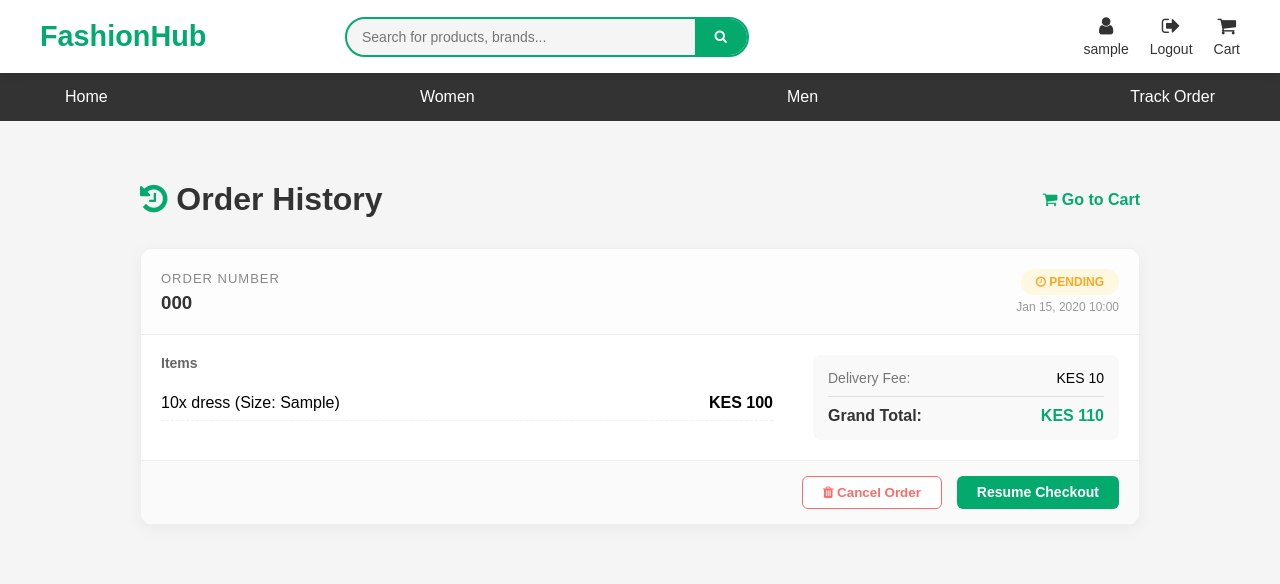
After one commit to samuelkanyingi/FashionCommerce, a Django app: page /order-history/ in a window 1280 px wide. The commit adds this page. Shown: the top 584 px of the page. Run offline with Django 5.2, Linux system fonts and the light colour scheme; a user stored in the database is signed in; data comes from the database, SQL or seed files in the repository; tables that the repository leaves empty hold one stand-in row (values such as "Sample post"); some libraries are stand-ins or nearby versions.

Commit message:
Add order history

```diff
--- a/shop/urls.py
+++ b/shop/urls.py
@@ -64,6 +64,8 @@ urlpatterns = [
     path("test-payment/<int:order_id>/", views.test_payment, name="test_payment"),
     path("update-shipping/", views.update_shipping, name="update_shipping"),
     path("my-receipts/", views.my_receipts, name="my_receipts"),
+    path("order-history/", views.order_history, name="order_history"),
+    path("delete-pending-order/<int:order_id>/", views.delete_pending_order, name="delete_pending_order"),
     path("reports/", views.reports, name="reports"),
     path("reports/generate/", views.generate_all_reports, name="generate_all_reports"),
     path("reports/<int:report_id>/", views.report_detail, name="report_detail"),
--- a/shop/views.py
+++ b/shop/views.py
@@ -1347,6 +1347,23 @@ def report_detail(request, report_id):
     return render(request, "shop/report_detail.html", {"report": report, "cart": cart})
 
 
+@login_required
+def order_history(request):
+    """View all pending and paid orders for the logged-in user"""
+    orders = Order.objects.filter(buyer=request.user).order_by("-created_at")
+    cart = request.session.get("cart", [])
+    return render(request, "shop/order_history.html", {"orders": orders, "cart": cart})
+
+
+@login_required
+@require_POST
+def delete_pending_order(request, order_id):
+    """Allow user to delete/cancel a pending order from their history"""
+    order = get_object_or_404(Order, id=order_id, buyer=request.user, status="PENDING")
+    order.delete()
+    return redirect("order_history")
+
+
 def track_order(request):
     """Track order by tracking number or email"""
     cart = request.session.get("cart", [])
--- a/templates/shop/cart.html
+++ b/templates/shop/cart.html
@@ -394,6 +394,10 @@
         </div>
         <div class="header-right">
             <div class="header-actions">
+                <a href="{% url 'order_history' %}" class="header-action">
+                    <i class="fa fa-history"></i>
+                    <span>History</span>
+                </a>
                 {% if user.is_authenticated %}
                 <a href="#" class="header-action">
                     <i class="fa fa-user"></i>
--- a/templates/shop/components/header.html
+++ b/templates/shop/components/header.html
@@ -6,6 +6,9 @@
       <a href="{% url 'men' %}" style="color: #333; text-decoration: none;">Men</a>
       <!-- <a href="{% url 'cart' %}" style="color: #333; text-decoration: none;">Cart ({{ cart|length }})</a> -->
       <a href="{% url 'reports' %}" style="color: #333; text-decoration: none;">Reports</a>
+      <a href="{% url 'order_history' %}" style="color: #333; text-decoration: none; display: flex; align-items: center; gap: 5px;">
+          <i class="fa fa-history"></i> Order History
+      </a>
     </div>
     <div>
       {% if user.is_authenticated %}
--- /dev/null
+++ b/templates/shop/order_history.html
@@ -0,0 +1,105 @@
+{% extends "shop/base.html" %}
+{% load static %}
+
+{% block title %}Order History - FashionHub{% endblock %}
+
+{% block content %}
+<div class="history-container" style="max-width: 1000px; margin: 40px auto; padding: 0 20px;">
+    <div style="display: flex; justify-content: space-between; align-items: center; margin-bottom: 30px;">
+        <h1 style="color: #333; margin: 0;"><i class="fa fa-history" style="color: #04AA6D;"></i> Order History</h1>
+        <a href="{% url 'cart' %}" style="color: #04AA6D; text-decoration: none; font-weight: 600;">
+            <i class="fa fa-shopping-cart"></i> Go to Cart
+        </a>
+    </div>
+
+    {% if orders %}
+    <div class="orders-list">
+        {% for order in orders %}
+        <div class="order-card" style="background: white; border-radius: 12px; box-shadow: 0 4px 15px rgba(0,0,0,0.05); margin-bottom: 25px; overflow: hidden; border: 1px solid #eee;">
+            <div class="order-header" style="background: #fdfdfd; padding: 20px; border-bottom: 1px solid #eee; display: flex; justify-content: space-between; align-items: center;">
+                <div>
+                    <span style="color: #888; font-size: 13px; text-transform: uppercase; letter-spacing: 1px;">Order Number</span>
+                    <h3 style="margin: 5px 0 0; color: #333;">{{ order.tracking_number }}</h3>
+                </div>
+                <div style="text-align: right;">
+                    <div class="status-badge" style="
+                        padding: 6px 15px;
+                        border-radius: 20px;
+                        font-weight: 600;
+                        font-size: 12px;
+                        display: inline-block;
+                        {% if order.status == 'PAID' %}
+                        background: #e6f7ef; color: #04AA6D;
+                        {% else %}
+                        background: #fff8e1; color: #f9a825;
+                        {% endif %}
+                    ">
+                        <i class="fa {% if order.status == 'PAID' %}fa-check-circle{% else %}fa-clock-o{% endif %}"></i>
+                        {{ order.status }}
+                    </div>
+                    <div style="color: #999; font-size: 12px; margin-top: 5px;">{{ order.created_at|date:"M d, Y H:i" }}</div>
+                </div>
+            </div>
+
+            <div class="order-body" style="padding: 20px;">
+                <div style="display: grid; grid-template-columns: 2fr 1fr; gap: 40px;">
+                    <div>
+                        <h4 style="margin: 0 0 15px; color: #666; font-size: 14px;">Items</h4>
+                        <div class="order-items">
+                            {% for item in order.items.all %}
+                            <div style="display: flex; justify-content: space-between; padding: 8px 0; border-bottom: 1px dashed #f0f0f0;">
+                                <span>{{ item.quantity }}x {{ item.product.name }} {% if item.size %}(Size: {{ item.size }}){% endif %}</span>
+                                <span style="font-weight: 600;">KES {{ item.get_total }}</span>
+                            </div>
+                            {% empty %}
+                            <p style="color: #999; font-style: italic;">No items in this order.</p>
+                            {% endfor %}
+                        </div>
+                    </div>
+                    <div style="background: #f9f9f9; padding: 15px; border-radius: 8px;">
+                        <div style="display: flex; justify-content: space-between; margin-bottom: 8px; font-size: 14px;">
+                            <span style="color: #777;">Delivery Fee:</span>
+                            <span>KES {{ order.delivery_fee|default:0 }}</span>
+                        </div>
+                        <div style="display: flex; justify-content: space-between; font-weight: 700; color: #333; font-size: 16px; margin-top: 10px; padding-top: 10px; border-top: 1px solid #ddd;">
+                            <span>Grand Total:</span>
+                            <span style="color: #04AA6D;">KES {{ order.get_grand_total }}</span>
+                        </div>
+                    </div>
+                </div>
+            </div>
+
+            <div class="order-footer" style="padding: 15px 20px; background: #fafafa; border-top: 1px solid #eee; display: flex; justify-content: flex-end; gap: 15px;">
+                {% if order.status == 'PENDING' %}
+                <form action="{% url 'delete_pending_order' order.id %}" method="POST" onsubmit="return confirm('Are you sure you want to cancel this pending order?')">
+                    {% csrf_token %}
+                    <button type="submit" style="background: white; color: #ff6b6b; border: 1px solid #ff6b6b; padding: 8px 20px; border-radius: 6px; cursor: pointer; font-weight: 600; transition: all 0.2s;">
+                        <i class="fa fa-trash"></i> Cancel Order
+                    </button>
+                </form>
+                <a href="{% url 'cart' %}" style="background: #04AA6D; color: white; padding: 8px 20px; border-radius: 6px; text-decoration: none; font-weight: 600; font-size: 14px;">
+                    Resume Checkout
+                </a>
+                {% elif order.status == 'PAID' %}
+                <a href="{% url 'receipt' order.id %}" style="background: #333; color: white; padding: 8px 20px; border-radius: 6px; text-decoration: none; font-weight: 600; font-size: 14px;">
+                    <i class="fa fa-file-text"></i> View Receipt
+                </a>
+                {% endif %}
+            </div>
+        </div>
+        {% endfor %}
+    </div>
+    {% else %}
+    <div style="text-align: center; padding: 80px 20px; background: white; border-radius: 12px; box-shadow: 0 4px 15px rgba(0,0,0,0.05);">
+        <div style="font-size: 60px; color: #eee; margin-bottom: 20px;">
+            <i class="fa fa-shopping-basket"></i>
+        </div>
+        <h2 style="color: #333;">No orders found</h2>
+        <p style="color: #888; max-width: 400px; margin: 10px auto 30px;">You haven't placed any orders yet. Start shopping to see your history here!</p>
+        <a href="{% url 'index' %}" style="background: #04AA6D; color: white; padding: 12px 30px; border-radius: 6px; text-decoration: none; font-weight: 600;">
+            Start Shopping
+        </a>
+    </div>
+    {% endif %}
+</div>
+{% endblock %}
```
